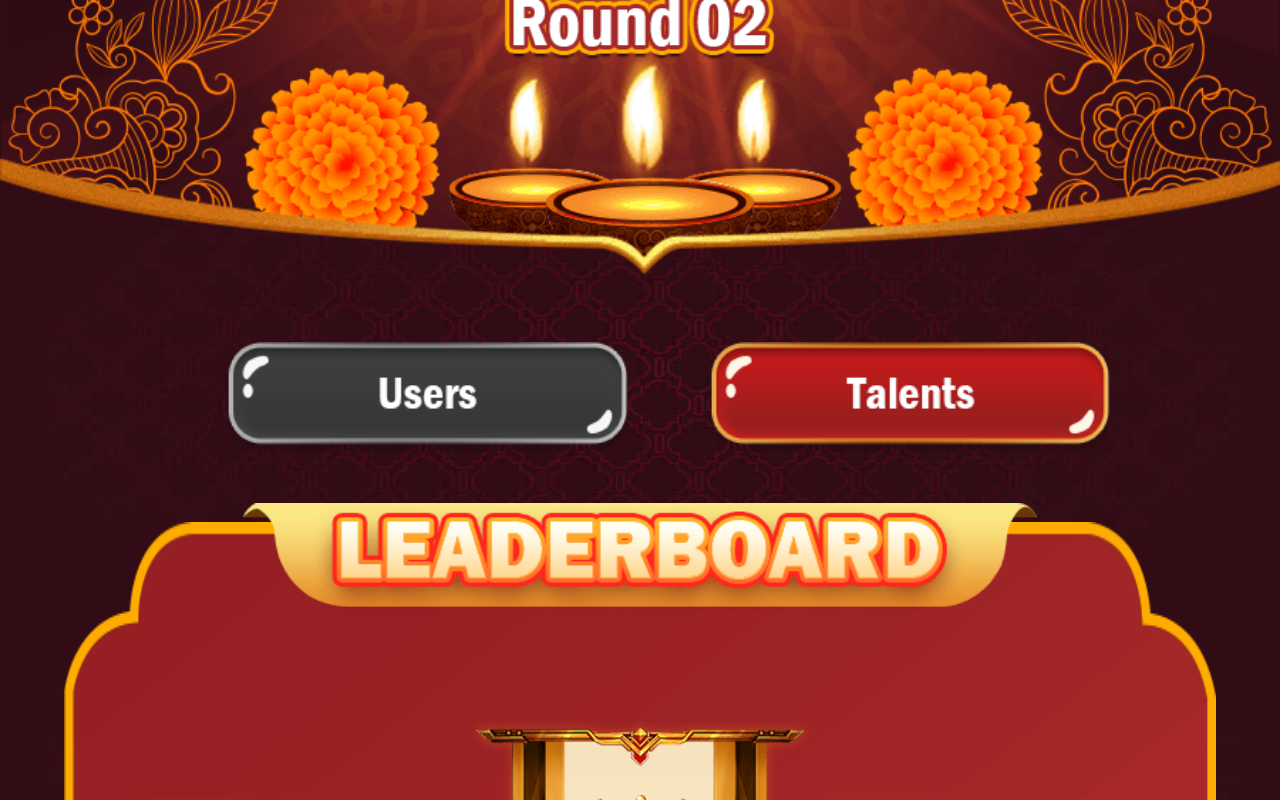
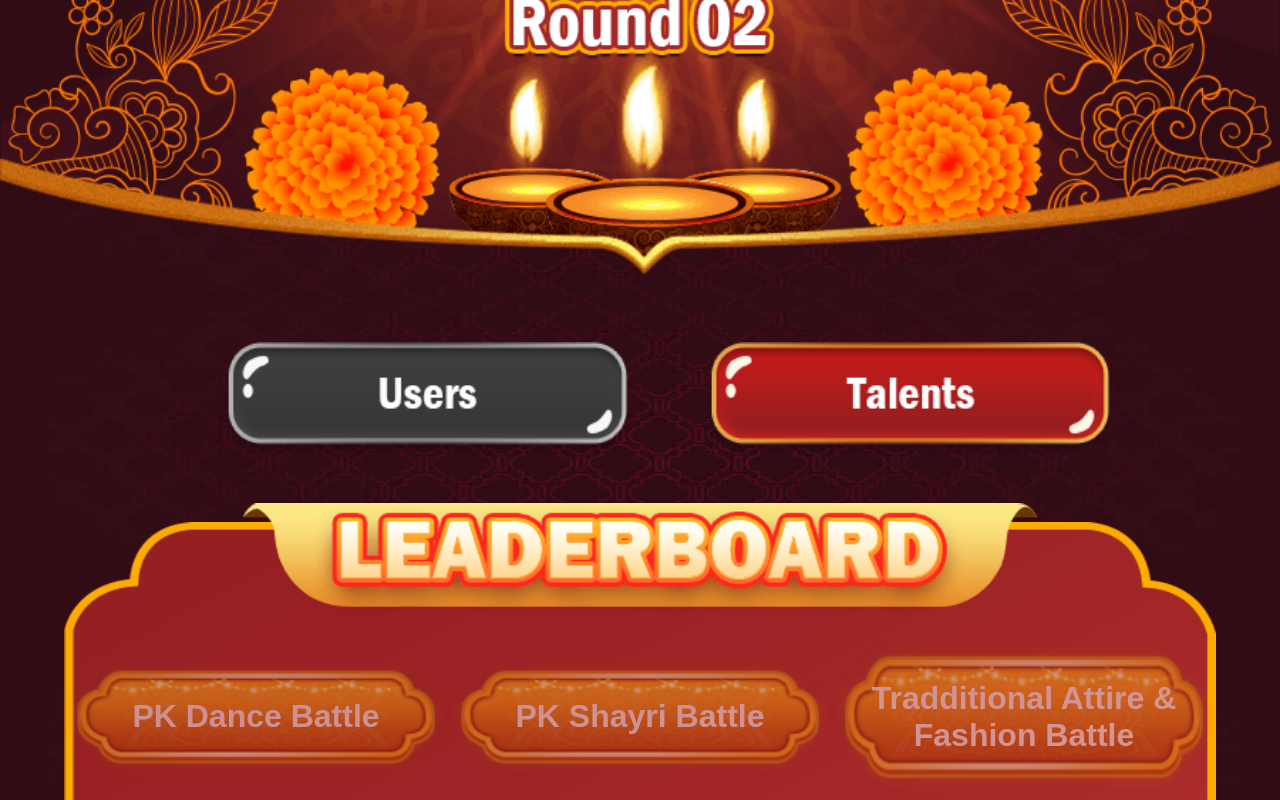
Before and after one commit to khankadir193/ganeshFestEvent-winnerPage, a plain HTML site: page index.html in a window 1280 px wide. Both pictures are taken after a click on the button 910 px from the left and 996 px from the top of the page. Shown: the part 596-1396 px from the top of the page. Drawn offline with Linux system fonts and the light colour scheme; no server answers.

Commit message:
talentTab-> insert tab

```diff
--- a/index.html
+++ b/index.html
@@ -209,6 +209,12 @@
                 <!-- <div class="leaaderboard-total-amount">
                     <img src="./img/Single Bean.png" alt="" class="beans" /> 00,00,000
                 </div> -->
+                 <!-- here adding three tab like dance/shayri,fashion in talent tab -->
+                <div class="leaderBoardTableTab">
+                    <button onclick="leaderBoardTab('dance','round3')">PK Dance Battle</button>
+                    <button onclick="leaderBoardTab('shayri','round3')">PK Shayri Battle</button>
+                    <button onclick="leaderBoardTab('fashion','round3')">Tradditional Attire & Fashion Battle</button>
+                </div>
                 <div class="top3">
                     <div>
                         <div class="top3-l">
@@ -524,6 +530,29 @@
                 },
             });
         }
+
+
+    function leaderBoardTab(eventType, round) {
+        console.log('leaderboardTab....???')
+        // Example: Hide all tab content initially
+        const tabContents = document.querySelectorAll('.tabContent3');
+        tabContents.forEach(content => content.style.display = 'none');
+
+        // Remove active class from all buttons
+        const tabButtons = document.querySelectorAll('.leaderBoardTableTab button');
+        tabButtons.forEach(button => button.classList.remove('active'));
+
+        // Display the specific tab content based on the button clicked
+        const selectedContent = document.getElementById(`${eventType}-${round}`);
+        if (selectedContent) {
+            selectedContent.style.display = 'block';
+        } else {
+            console.error('No content found for', `${eventType}-${round}`);
+        }
+
+        // Add the active class to the clicked button
+        event.currentTarget.classList.add('active');
+    }
     </script>
 </body>
 
--- a/style/style.css
+++ b/style/style.css
@@ -219,6 +219,7 @@ button {
 .talent-leaderboard {
     margin-top: 22vw;
     overflow: scroll;
+    height: 72vh;
 }
 
 .leaderboard-strip {
@@ -239,3 +240,29 @@ button {
     top: 0.5vw;
     margin-right: 2vw;
 }
+
+.leaderBoardTableTab {
+  margin: 0 auto;
+  display: flex;
+  justify-content: center;
+  align-items: center;
+  width: 100%;
+  position: relative;
+  z-index: 1;
+}
+
+.leaderBoardTableTab button {
+  border: none;
+  background: transparent;
+  background: url('../img/selected-button.png') no-repeat center / contain;
+  padding: 3vw 2vw; /* Adjust padding to fit text within the background */
+  color: white;
+  font-size: 3vw; /* Adjust font size to fit within the background */
+  font-weight: bold;
+  background-size: 100% 100%;
+  text-align: center;
+  /* white-space: nowrap; */
+  width: 30vw; /* Set width to ensure buttons are of equal size */
+  opacity: 0.5;
+  font-size: 2.5vw;
+}
```
Also changed, not shown: img/selected-button.png (added).
